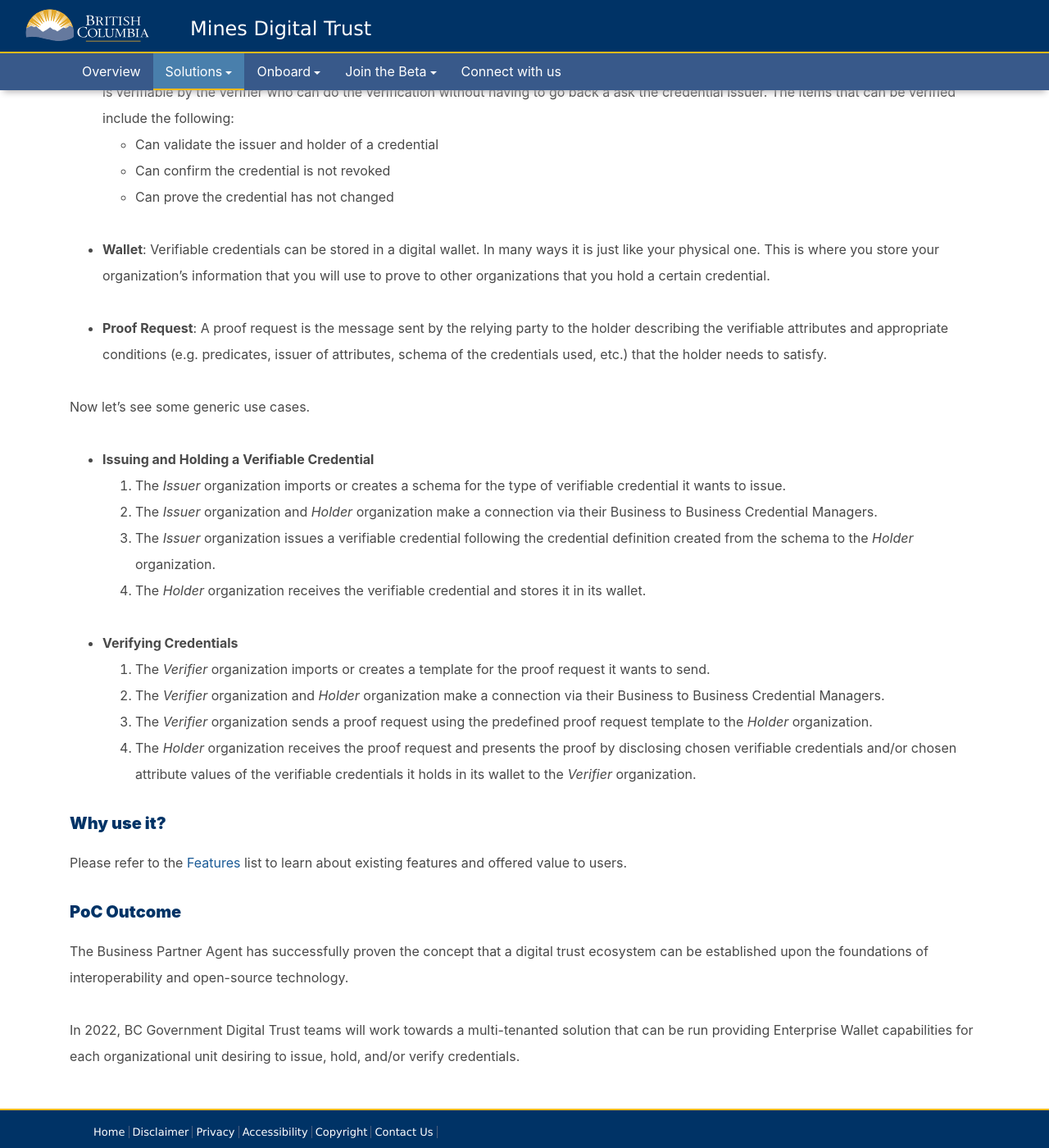
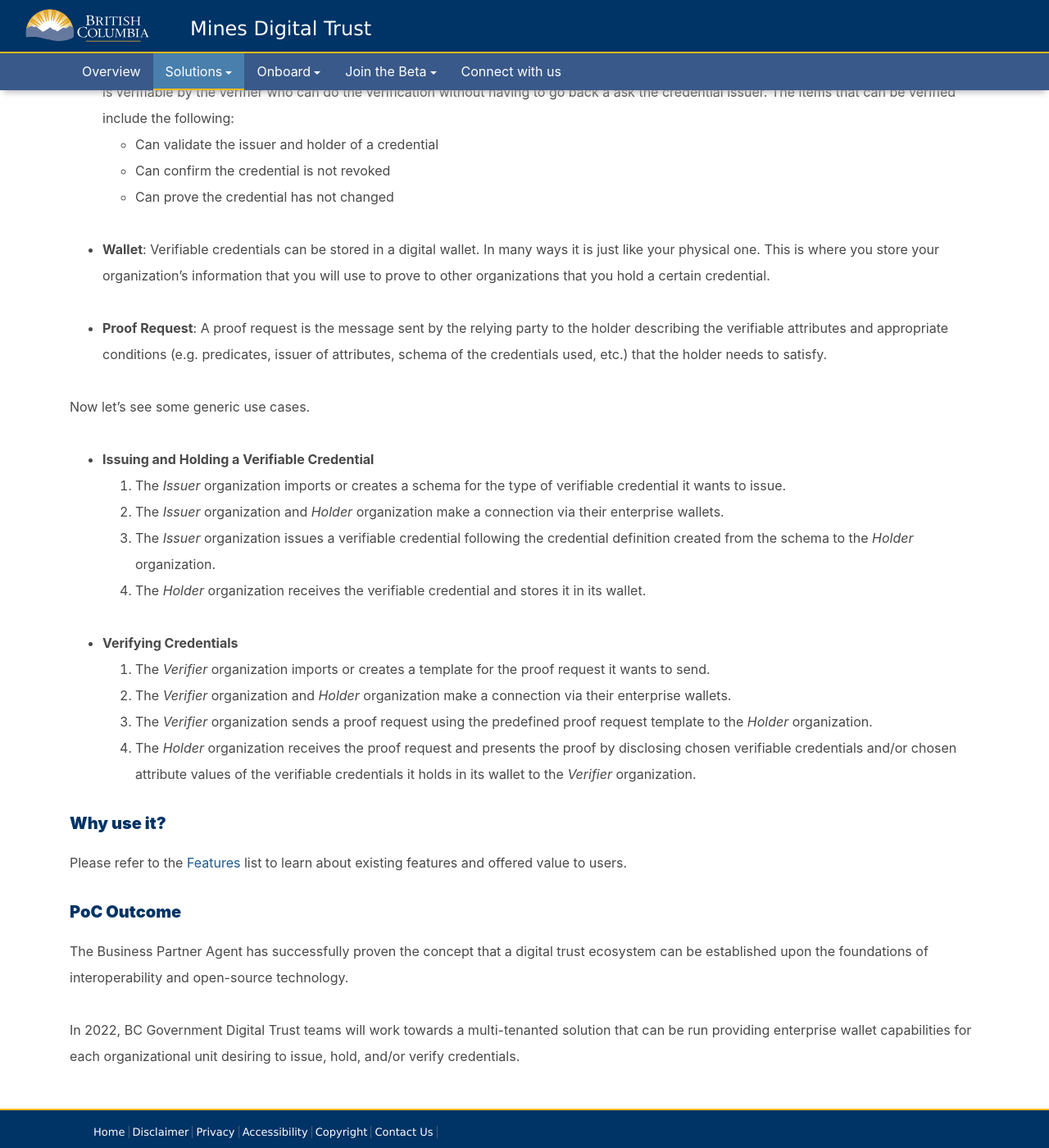
Before and after one commit to bcgov/mines-digital-trust, a Jekyll site: the page built from docs/collections/_solutions/poc.md, in a window 1280 px wide and 1400 px high, scrolled down 1117 px. Shown: the whole window at 82% size. Built offline with Jekyll 4.4.1, drawn with Linux system fonts in a browser that asks for light colours; nearby versions of some CDN libraries; some of the changed text lies outside the part shown.

Commit message:
Update the Enterprise Wallet PoC page with YouTube playlist link

```diff
--- a/docs/collections/_solutions/poc.md
+++ b/docs/collections/_solutions/poc.md
@@ -10,11 +10,11 @@
 
 - [Repo: Business Partner Agent (BPA)](https://github.com/hyperledger-labs/business-partner-agent)
 - [Repo: Enterprise Wallet Proof of Concept (PoC)](https://github.com/bcgov/b2b-credential-manager)
-- [Animated Introduction](https://www.youtube.com/watch?v=icFvG5pUwMA)
+- [Playlist: Digital Trust Ecosystem](https://youtube.com/playlist?list=PL9CV_8JBQHiooHv05idOTrR2eBAJM89LX)
 
 #### **Who can use it?**
 
-Any organization who wants to participate in the digital trust ecosystem by issuing, holding, and verifying digital trust credentials can use the Business to Business Credential Manager. For example, government, company, third-party, etc.
+Any organization who wants to participate in the digital trust ecosystem by issuing, holding, and verifying digital trust credentials can use the Enterprise Wallet PoC. For example, government, company, third-party, etc.
 
 #### **How does it work?**
 
@@ -38,12 +38,12 @@
 
 - **Issuing and Holding a Verifiable Credential**
   1. The *Issuer* organization imports or creates  a schema for the type of verifiable credential it wants to issue.
-  2. The *Issuer* organization and *Holder* organization make a connection via their Business to Business Credential Managers.
+  2. The *Issuer* organization and *Holder* organization make a connection via their enterprise wallets.
   3. The *Issuer* organization issues a verifiable credential following the credential definition created from the schema to the *Holder* organization.
   4. The *Holder* organization receives the verifiable credential and stores it in its wallet.
 - **Verifying Credentials**
   1. The *Verifier* organization imports or creates  a template for the proof request it wants to send.
-  2. The *Verifier* organization and *Holder* organization make a connection via their Business to Business Credential Managers.
+  2. The *Verifier* organization and *Holder* organization make a connection via their enterprise wallets.
   3. The *Verifier* organization sends a proof request using the predefined proof request template to the *Holder* organization.
   4. The *Holder* organization receives the proof request and presents the proof by disclosing chosen verifiable credentials and/or chosen attribute values of the verifiable credentials it holds in its wallet to the *Verifier* organization.
 
@@ -53,4 +53,4 @@
 #### **PoC Outcome**
 The Business Partner Agent has successfully proven the concept that a digital trust ecosystem can be established upon the foundations of interoperability and open-source technology.
 
-In 2022, BC Government Digital Trust teams will work towards a multi-tenanted solution that can be run providing Enterprise Wallet capabilities for each organizational unit desiring to issue, hold, and/or verify credentials.
+In 2022, BC Government Digital Trust teams will work towards a multi-tenanted solution that can be run providing enterprise wallet capabilities for each organizational unit desiring to issue, hold, and/or verify credentials.
```
Also changed, not shown: 1 other file.
